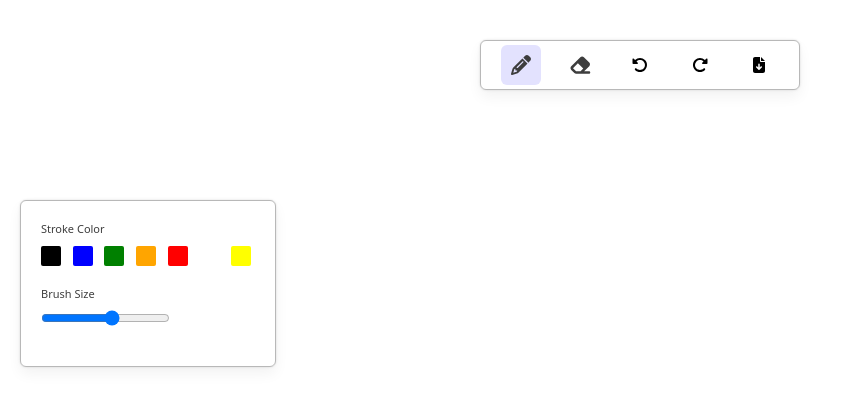
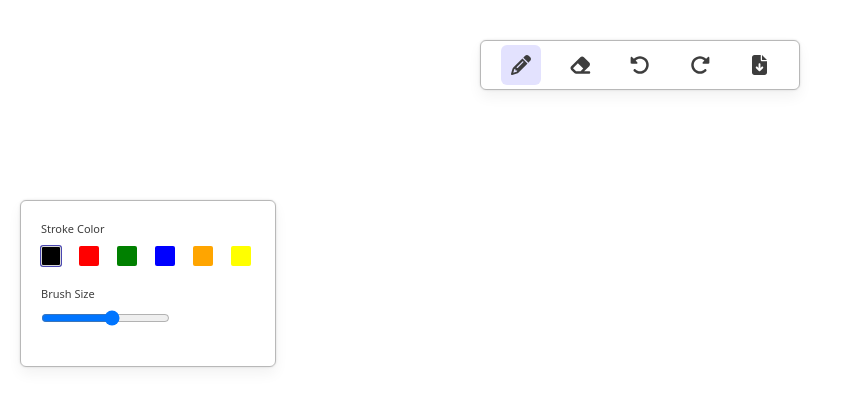
Before and after one commit to prs2002/new-repo, a Next.js app in the folder sketchbook/: page / in a window 1280 px wide. Shown: the top 408 px of the page, without its empty margins (0-845 px from the left). Built offline with nearby package versions, Linux system fonts and the light colour scheme.

Commit message:
redux fixes

```diff
--- a/sketchbook/src/components/Menu/index.js
+++ b/sketchbook/src/components/Menu/index.js
@@ -24,14 +24,14 @@
       <div className={cx(styles.iconWrapper, {[styles.active]: activeMenuItem === MENU_ITEMS.ERASER})} onClick={() => handleMenuClick(MENU_ITEMS.ERASER)}>
           <FontAwesomeIcon icon={faEraser} className={styles.icon} />
       </div>
-      <div className={styles.iconWrapper}>
-        <FontAwesomeIcon icon={faRotateLeft} />
+      <div className={styles.iconWrapper} onClick={() => handleActioItemClick(MENU_ITEMS.UNDO)}>
+                <FontAwesomeIcon icon={faRotateLeft} className={styles.icon}/>
       </div>
-      <div className={styles.iconWrapper}>
-        <FontAwesomeIcon icon={faRotateRight} />
+      <div className={styles.iconWrapper} onClick={() => handleActioItemClick(MENU_ITEMS.REDO)}>
+          <FontAwesomeIcon icon={faRotateRight} className={styles.icon}/>
       </div>
-      <div className={styles.iconWrapper}>
-        <FontAwesomeIcon icon={faFileArrowDown} />
+      <div className={styles.iconWrapper}  onClick={() => handleActioItemClick(MENU_ITEMS.DOWNLOAD)}>
+          <FontAwesomeIcon icon={faFileArrowDown} className={styles.icon}/>
       </div>
     </div>
   )
--- a/sketchbook/src/components/Toolbox/index.js
+++ b/sketchbook/src/components/Toolbox/index.js
@@ -1,28 +1,37 @@
-import { useSelector } from 'react-redux'
+import { useSelector, useDispatch } from 'react-redux'
 import styles from './index.module.css'
 import { COLORS, MENU_ITEMS } from '@/constants'
+import cx from 'classnames';
+import {changeColor, changeBrushSize } from '@/slice/toolboxSlice'
 
 const Toolbox = () => {
-
-    const updateBrushSize = () => {
-
-    }
+    const dispatch = useDispatch()
     const activeMenuItem = useSelector((state) => state.menu.activeMenuItem)
     const showStrokeToolOption = activeMenuItem === MENU_ITEMS.PENCIL
+    const showBrushToolOption = activeMenuItem === MENU_ITEMS.PENCIL || activeMenuItem === MENU_ITEMS.ERASER
+    const {color, size} = useSelector((state) => state.toolbox[activeMenuItem])
 
+    const updateBrushSize = (e) => {
+        dispatch(changeBrushSize({item: activeMenuItem, size: e.target.value}))
+        socket.emit('changeConfig', {color, size: e.target.value })
+    }
+
+    const updateColor = (newColor) => {
+        dispatch(changeColor({item: activeMenuItem, color: newColor}))
+        socket.emit('changeConfig', {color: newColor, size })
+    }
 
   return (
     <div className={styles.toolboxContainer}>
         {showStrokeToolOption && <div className={styles.toolItem}>
             <h4 className={styles.toolText}>Stroke Color</h4>
             <div className={styles.itemContainer}>
-                <div className={styles.colorBox} style={{backgroundColor: COLORS.BLACK}}/>
-                <div className={styles.colorBox} style={{backgroundColor: COLORS.BLUE}}/>
-                <div className={styles.colorBox} style={{backgroundColor: COLORS.GREEN}}/>
-                <div className={styles.colorBox} style={{backgroundColor: COLORS.ORANGE}}/>
-                <div className={styles.colorBox} style={{backgroundColor: COLORS.RED}}/>
-                <div className={styles.colorBox} style={{backgroundColor: COLORS.WHITE}}/>
-                <div className={styles.colorBox} style={{backgroundColor: COLORS.YELLOW}}/>
+                <div className={cx(styles.colorBox, {[styles.active]: color === COLORS.BLACK})} style={{backgroundColor: COLORS.BLACK}} onClick={() => updateColor(COLORS.BLACK)}/>
+                <div className={cx(styles.colorBox, {[styles.active]: color === COLORS.RED})} style={{backgroundColor: COLORS.RED}} onClick={() => updateColor(COLORS.RED)}/>
+                <div className={cx(styles.colorBox, {[styles.active]: color === COLORS.GREEN})} style={{backgroundColor: COLORS.GREEN}} onClick={() => updateColor(COLORS.GREEN)}/>
+                <div className={cx(styles.colorBox, {[styles.active]: color === COLORS.BLUE})} style={{backgroundColor: COLORS.BLUE}} onClick={() => updateColor(COLORS.BLUE)}/>
+                <div className={cx(styles.colorBox, {[styles.active]: color === COLORS.ORANGE})} style={{backgroundColor: COLORS.ORANGE}} onClick={() => updateColor(COLORS.ORANGE)}/>
+                <div className={cx(styles.colorBox, {[styles.active]: color === COLORS.YELLOW})} style={{backgroundColor: COLORS.YELLOW}} onClick={() => updateColor(COLORS.YELLOW)}/>
             </div>
         </div> }
         <div className={styles.toolItem}>
```
